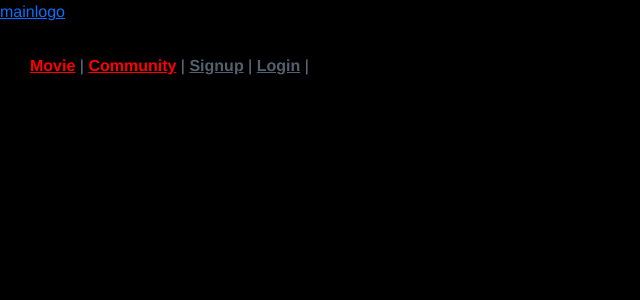
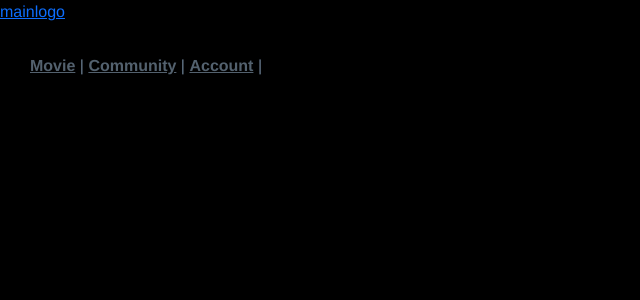
Before and after one commit to cys4585/SSAFY_1st_semester_final_pjt, a Vue app in the folder final-pjt-front/: page / in a window 1280 px wide. Shown: the top 300 px of the page, without its empty margins (0-640 px from the left). Built offline with nearby package versions, Linux system fonts and the light colour scheme.

Commit message:
app.vue 수정 / movie/movie.vue 삭제

```diff
--- a/final-pjt-front/src/App.vue
+++ b/final-pjt-front/src/App.vue
@@ -1,14 +1,13 @@
 <template>
   <div id="app">
-    <router-link :to="{ name: 'Movie' }">mainlogo</router-link>
+    <router-link :to="{ name: 'MovieList' }">mainlogo</router-link>
       <div id="nav">
         <span>
-          <router-link :to="{ name: 'Movie' }">Movie</router-link> |
-          <router-link :to="{ name: 'Community' }">Community</router-link> |
+          <router-link :to="{ name: 'MovieList' }">Movie</router-link> |
+          <router-link :to="{ name: 'PostList' }">Community</router-link> |
         </span>
         <span>
-          <router-link :to="{ name: 'Signup' }">Signup</router-link> |
-          <router-link :to="{ name: 'Login' }">Login</router-link> |
+          <router-link :to="{ name: 'Login' }">Account</router-link> |
         </span>
       </div>
       <router-view/>
```
Also changed, not shown: final-pjt-front/src/views/movies/Movie.vue (deleted, +0 -40 lines).
